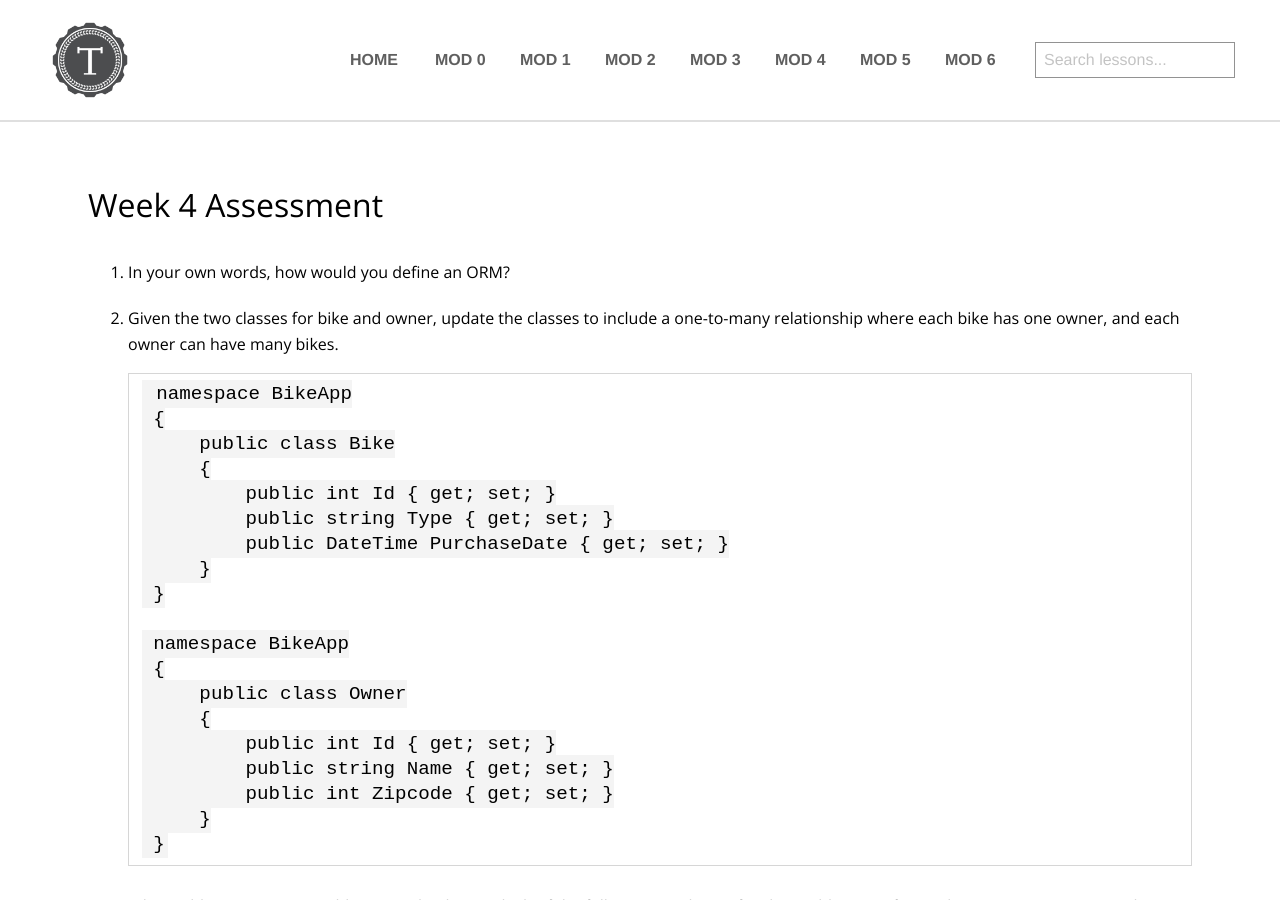
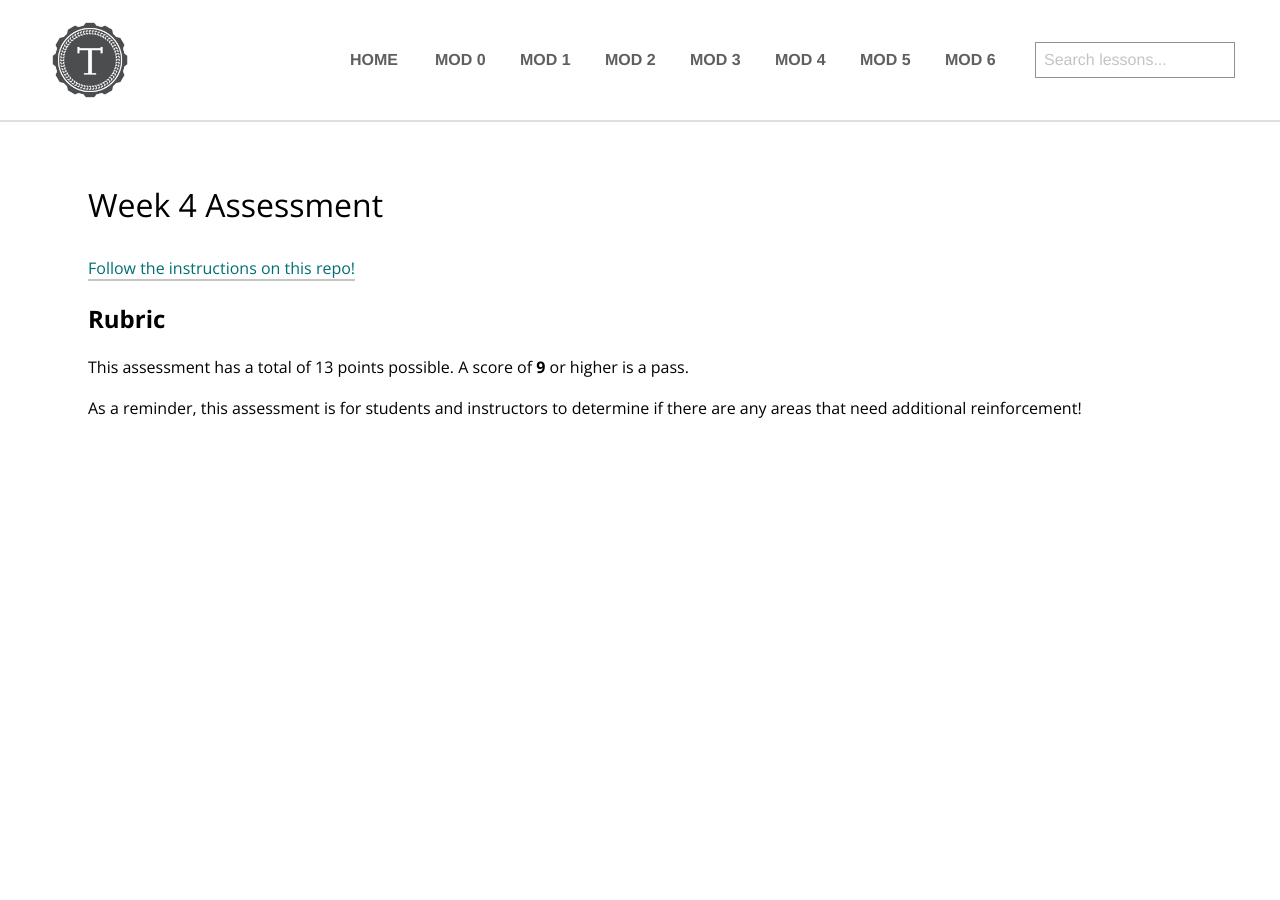
Before and after one commit to turingschool/launch-curriculum, a Jekyll site: the page built from module2/assessments/week4-9802.md, in a window 1280 px wide and 900 px high. Built offline with Jekyll 4.4.1, drawn with Linux system fonts in a browser that asks for light colours; nearby versions of some CDN libraries; comment, search, counter and statistics services are not loaded; some of the changed text lies outside the part shown; grey boxes are pictures that could not be loaded.

Commit message:
update assessment

````diff
--- a/module2/assessments/week4-9802.md
+++ b/module2/assessments/week4-9802.md
@@ -3,71 +3,10 @@ layout: page
 title: Week 4 Assessment
 ---
 
-1. In your own words, how would you define an ORM?
+[Follow the instructions on this repo!](https://github.com/turingschool-examples/Launch_Mod2Week4_Assessment)
 
-1. Given the two classes for bike and owner, update the classes to include a one-to-many relationship where each bike has one owner, and each owner can have many bikes.
+## Rubric
 
-    ```C#
-    namespace BikeApp
-    {
-        public class Bike
-        {
-            public int Id { get; set; }
-            public string Type { get; set; }
-            public DateTime PurchaseDate { get; set; }
-        }
-    }
+This assessment has a total of 13 points possible.  A score of **9** or higher is a pass.
 
-    namespace BikeApp
-    {
-        public class Owner
-        {
-            public int Id { get; set; }
-            public string Name { get; set; }
-            public int Zipcode { get; set; }
-        }
-    }
-    ```
-
-1. When adding a new pizza table to our database, which of the following two lines of code would we run first? Why is it important to run these two line in that order?
-    ```
-    add-migration AddPizzaTable
-    ```
-    ```
-    update-database
-    ```
-
-1. For all three parts of this question, imagine that you have used Entity Framework to create a database table using the following class and context.
-    1. What will the table name be?
-    1. What will the column name(s) be?
-    1. What is the name of the database you are connecting to?
-
-    ```C#
-    namespace BikeApp
-    {
-        public class Bike
-        {
-            public int Id { get; set; }
-            public string Type { get; set; }
-            public DateTime Date { get; set; }
-        }
-    }
-
-    namespace BikeApp
-    {
-        public class BikeContext : DbContext
-        {
-            public DbSet<Bike> Bikes { get; set; }
-            protected override void OnConfiguring(DbContextOptionsBuilder optionsBuilder) => optionsBuilder.UseNpgsql("Host=localhost;Username=postgres;Password=<your_password_for_postgres_user>;Database=Bikes").UseSnakeCaseNamingConvention();
-        }
-    }
-    ```
-
-1. What type of data does the `Contains` LINQ method return? As with all of our assessments, feel free to use google when answering this question.
-    <br> a. String
-    <br> b. Integer
-    <br> c. Boolean
-
-## Exercise
-
-[Follow the instructions on this repl!](https://replit.com/@launch-team/Mod2Week4Assessment#main.cs)
+As a reminder, this assessment is for students and instructors to determine if there are any areas that need additional reinforcement!
````
